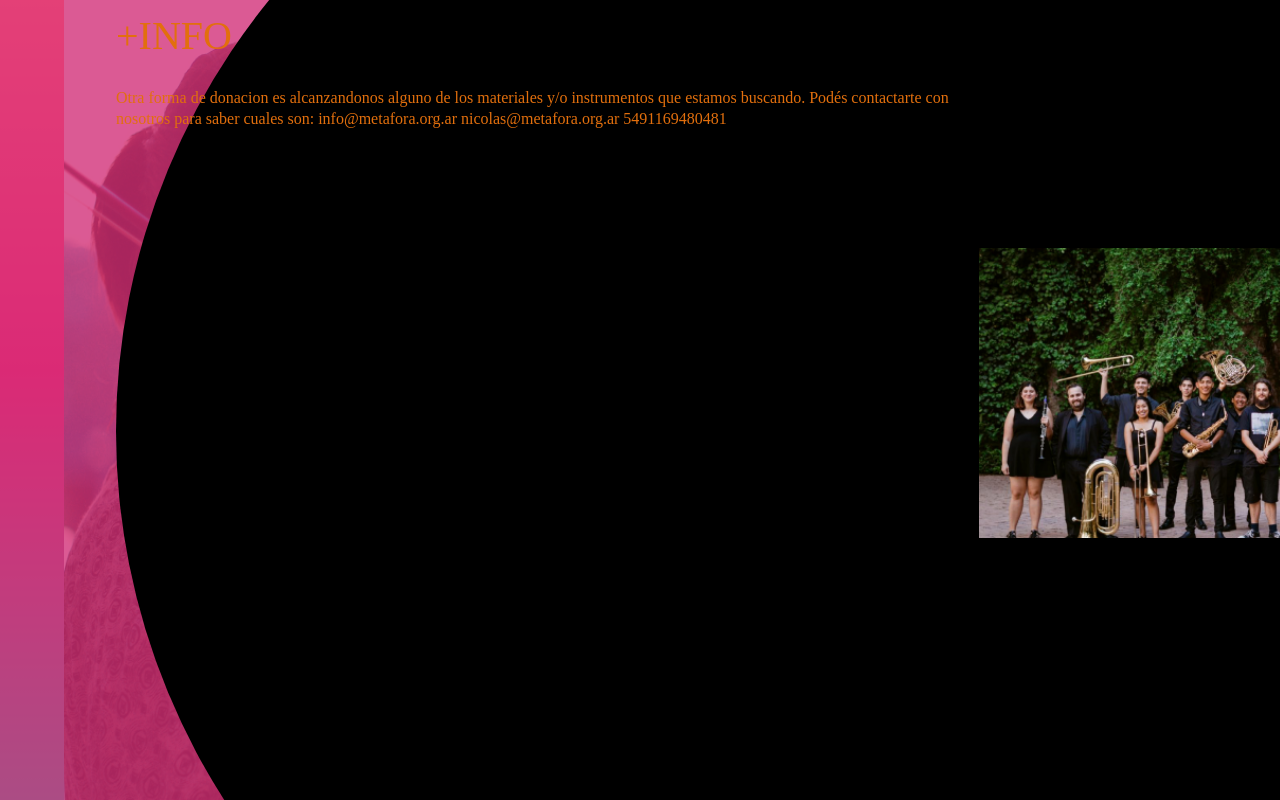
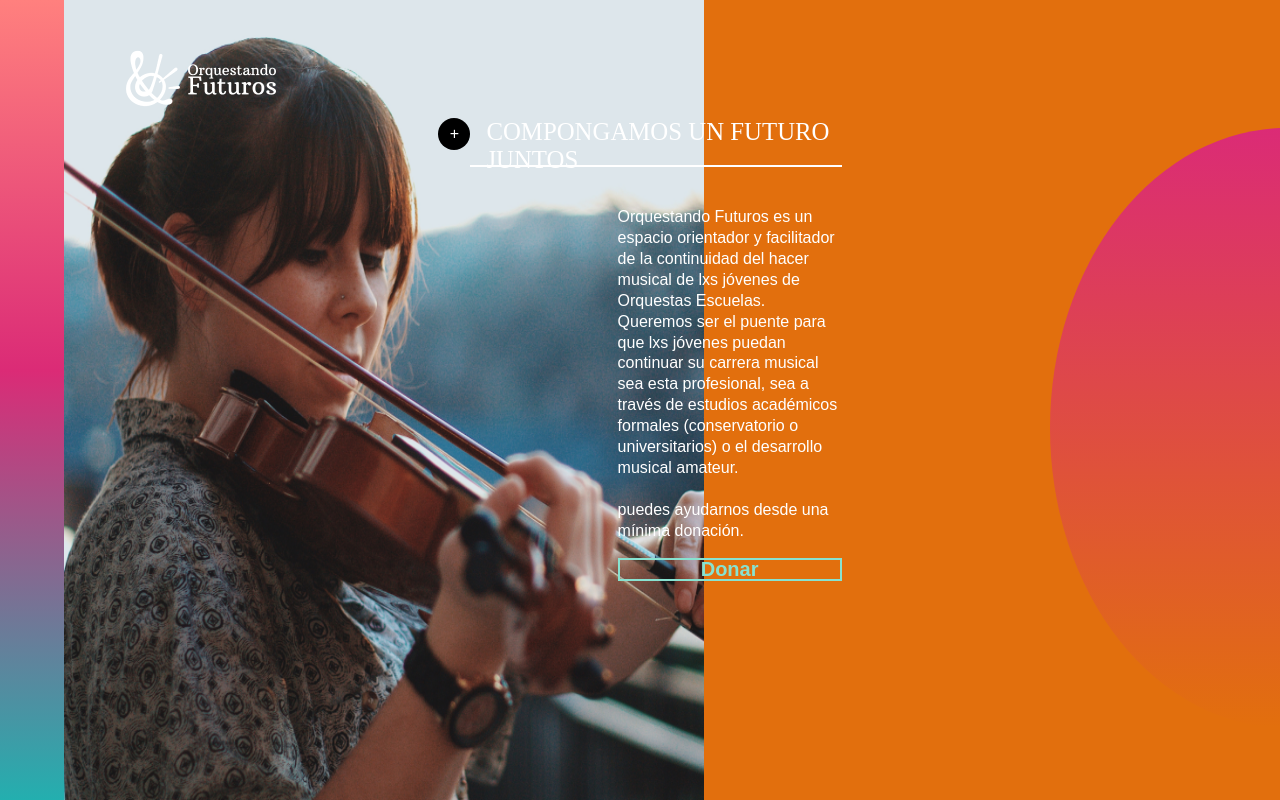
Before and after one commit to pablitxn/metafora-web, a Next.js app: page /orquestando-futuros in a window 1280 px wide. Built offline with nearby package versions, Linux system fonts and the light colour scheme.

Commit message:
wip: styling and refactoring

```diff
--- a/src/components/orquestando-futuros/background/styles.ts
+++ b/src/components/orquestando-futuros/background/styles.ts
@@ -1,6 +1,8 @@
 import styled from 'styled-components';
 
 export const BackgroundContainer = styled.div`
+  position: absolute;
+  top: 0;
   display: flex;
   width: 100%;
   height: 100vh;
--- a/src/components/orquestando-futuros/header/index.tsx
+++ b/src/components/orquestando-futuros/header/index.tsx
@@ -1,8 +1,13 @@
-const Header = () => {
-    return (
-        <div>
-        </div>
-    )
-}
+import { FunctionComponent } from 'react';
+import { HeaderContent, Logo, Links } from './styles';
 
-export default Header
+const Header: FunctionComponent = () => {
+  return (
+    <HeaderContent>
+      <Logo src="/images/logo-orquestando-1.png" alt="logo" />
+      <Links />
+    </HeaderContent>
+  );
+};
+
+export default Header;
--- /dev/null
+++ b/src/components/orquestando-futuros/header/styles.ts
@@ -0,0 +1,13 @@
+import styled from 'styled-components';
+
+export const HeaderContent = styled.div`
+  /* position: absolute; */
+  /* top: 0; */
+  width: 100%;
+  z-index: 1;
+`;
+export const Logo = styled.img`
+  margin-top: 45px;
+  margin-left: 109px;
+`;
+export const Links = styled.div``;
--- a/src/components/orquestando-futuros/orquestando-futuros-content/index.tsx
+++ b/src/components/orquestando-futuros/orquestando-futuros-content/index.tsx
@@ -1,4 +1,4 @@
-import { FunctionComponent } from 'react';
+import { FunctionComponent, useState } from 'react';
 import {
   MainBody,
   Title,
@@ -6,8 +6,8 @@ import {
   Canvas,
   Description,
   Paragraph,
-  Donation,
-  DescriptionDono,
+  // Donation,
+  // DescriptionDono,
   Button,
   Ellipse,
 } from './styles';
@@ -15,11 +15,15 @@ import {
 import MoreInfo from './more-info';
 
 const OrquestandoFuturosContent: FunctionComponent = () => {
+  const [isActive, setIsActive] = useState(false);
+
+  const handleClick = () => setIsActive((prev) => !prev);
+
   return (
     <MainBody>
       <Canvas>
         <Title>
-          <MoreInfo />
+          <MoreInfo isActive={isActive} handleClick={handleClick} />
           <Text>Compongamos un futuro juntos</Text>
         </Title>
         <Description>
@@ -28,13 +32,15 @@ const OrquestandoFuturosContent: FunctionComponent = () => {
             musical de lxs jóvenes de Orquestas Escuelas. Queremos ser el puente para que lxs
             jóvenes puedan continuar su carrera musical sea esta profesional, sea a través de
             estudios académicos formales (conservatorio o universitarios) o el desarrollo musical
-            amateur.{' '}
+            amateur.
+            <br /> <br />
+            puedes ayudarnos desde una mínima donación.
           </Paragraph>
+          <Button>Donar</Button>
         </Description>
-        <Donation>
-          <DescriptionDono>puedes ayudarnos desde una mínima donación.</DescriptionDono>
-          <Button>Donar</Button>
-        </Donation>
+        {/* <Donation> */}
+        {/* <DescriptionDono>puedes ayudarnos desde una mínima donación.</DescriptionDono> */}
+        {/* </Donation> */}
         <Ellipse />
       </Canvas>
     </MainBody>
--- a/src/components/orquestando-futuros/orquestando-futuros-content/more-info/index.tsx
+++ b/src/components/orquestando-futuros/orquestando-futuros-content/more-info/index.tsx
@@ -1,31 +1,37 @@
 import { FunctionComponent } from 'react';
 import {
-  /* Icon, */ MoreInfoContainer,
+  Icon,
+  MoreInfoContainer,
   ExpandedInfo,
   Canvas,
   Title,
-  Paragraph,
+  Text,
   Description,
   Image,
 } from './styles';
 
-const MoreInfo: FunctionComponent = () => {
+const MoreInfo: FunctionComponent<MoreInfoProps> = ({ isActive, handleClick }) => {
   return (
     <MoreInfoContainer>
-      {/* <Icon>+</Icon> */}
-      <ExpandedInfo>
+      {!isActive && <Icon onClick={handleClick}>+</Icon>}
+      {isActive && (
+        <ExpandedInfo onClick={handleClick}>
           <Canvas>
             <Description>
               <Title>+INFO</Title>
-            <Paragraph>
-              Otra forma de donacion es alcanzandonos alguno de los materiales y/o instrumentos que
-              estamos buscando. Podés contactarte con nosotros para saber cuales son:
-              ️info@metafora.org.ar nicolas@metafora.org.ar 5491169480481
-            </Paragraph>
+              <Text>
+                Otra forma de donacion es alcanzandonos alguno de los materiales y/o instrumentos
+                que estamos buscando. Podés contactarte con nosotros para saber cuales son:
+                <br />
+                <br />
+                ️info@metafora.org.ar
+                <br /> nicolas@metafora.org.ar 5491169480481
+              </Text>
             </Description>
             <Image src="/images/camada-egresados-1.png" alt="photo" />
           </Canvas>
         </ExpandedInfo>
+      )}
     </MoreInfoContainer>
   );
 };
--- a/src/components/orquestando-futuros/orquestando-futuros-content/more-info/styles.ts
+++ b/src/components/orquestando-futuros/orquestando-futuros-content/more-info/styles.ts
@@ -1,14 +1,6 @@
 import styled from 'styled-components';
 
-export const MoreInfoContainer = styled.div`
-  position: absolute;
-  top: 0;
-  left: 0;
-  width: 100%;
-  height: 100vh;
-  background: rgba(219, 43, 118, 0.74);
-  z-index: 5;
-`;
+export const MoreInfoContainer = styled.div``;
 
 export const Icon = styled.div`
   display: flex;
@@ -25,9 +17,19 @@ export const Icon = styled.div`
   border-radius: 50%;
 
   background: #000000;
+  user-select: none;
+  cursor: pointer;
 `;
 
-export const ExpandedInfo = styled.div``;
+export const ExpandedInfo = styled.div`
+  position: absolute;
+  top: 0;
+  left: 0;
+  width: 100%;
+  height: 100vh;
+  background: rgba(219, 43, 118, 0.74);
+  z-index: 5;
+`;
 export const Canvas = styled.div`
   position: relative;
   width: 1366px;
@@ -38,24 +40,26 @@ export const Canvas = styled.div`
   background: black;
 
   display: flex;
+  justify-content: center;
 `;
 
 export const Description = styled.div`
   position: relative;
   top: 252px;
   display: flex;
+  width: 283px;
   height: 100vh;
   flex-direction: column;
   /* align-items: center; */
   justify-content: center;
-  justify-content: flex-start;
+  /* justify-content: flex-start; */
 `;
 
-export const Title = styled.h1`
+export const Title = styled.h2`
   font-family: 'Bebas Neue';
   font-style: normal;
   font-weight: normal;
-  font-size: 40px;
+  font-size: 2.5rem;
   line-height: 1.155rem;
   /* or 46px */
 
@@ -64,7 +68,7 @@ export const Title = styled.h1`
 
   color: #e26f0d;
 `;
-export const Paragraph = styled.p`
+export const Text = styled.p`
   font-family: 'Josefin Sans';
   font-style: normal;
   font-weight: normal;
--- /dev/null
+++ b/src/components/orquestando-futuros/orquestando-futuros-content/more-info/types.d.ts
@@ -0,0 +1,4 @@
+interface MoreInfoProps {
+  isActive: boolean;
+  handleClick: () => void;
+}
--- a/src/components/orquestando-futuros/orquestando-futuros-content/styles.ts
+++ b/src/components/orquestando-futuros/orquestando-futuros-content/styles.ts
@@ -1,19 +1,20 @@
 import styled from 'styled-components';
 
 export const MainBody = styled.div`
-  position: absolute;
   display: flex;
-  height: 100vh;
   width: 100%;
+  z-index: 2;
+  align-items: center;
+  justify-content: center;
 `;
 export const Canvas = styled.div`
-  /* position: relative; */
-  width: 100%;
+  display: flex;
+  flex-direction: column;
+  justify-content: center;
+  align-items: flex-end;
 `;
 export const Title = styled.div`
   display: flex;
-  margin-top: 12rem;
-  margin-left: 23rem;
   justify-content: center;
 `;
 
@@ -36,23 +37,18 @@ export const Text = styled.h1`
 `;
 export const Description = styled.div`
   display: flex;
-  width: 100%;
+  flex-direction: column;
+  flex-wrap: wrap;
   justify-content: center;
   margin-top: 1.5rem;
 `;
 export const Paragraph = styled.p`
-  /* width: 255px;
-  height: 272px; */
-
   width: 14rem;
-
-  margin-left: 35rem;
 
   font-family: 'Josefin Sans', sans-serif;
   font-style: normal;
   font-weight: normal;
   line-height: 1.31em;
-  /* or 21px */
 
   display: flex;
   align-items: center;
@@ -60,10 +56,7 @@ export const Paragraph = styled.p`
   color: #ffffff;
 `;
 export const Donation = styled.div`
-  position: absolute;
   width: 17.7%;
-  top: 78%;
-  left: 60%;
 `;
 export const DescriptionDono = styled.div`
   font-family: Josefin Sans;
@@ -79,14 +72,7 @@ export const DescriptionDono = styled.div`
   color: #ffffff;
 `;
 export const Button = styled.div`
-  /* position: relative;
-  width: 149px;
-  height: 42px;
-  left: 857px;
-  top: 591px; */
-
-  width: 58.43137255%;
-  height: 5.57%;
+  width: 100%;
 
   border: 2px solid #88e2d0;
   box-sizing: border-box;
@@ -97,7 +83,6 @@ export const Button = styled.div`
   flex-direction: column;
 
   color: #88e2d0;
-  font-family: Josefin Sans;
   font-style: normal;
   font-weight: bold;
   font-size: 1.25rem;
--- a/src/layouts/orquestando-futuros/styles.ts
+++ b/src/layouts/orquestando-futuros/styles.ts
@@ -6,5 +6,6 @@ export const OrquestandoContainer = styled.div`
   width: 100%;
   display: flex;
   flex-direction: column;
+  flex-wrap: wrap;
   overflow: hidden;
 `;
```
Also changed, not shown: public/images/logo-orquestando-1.png (added). Lines whose indentation alone changed are shown as unchanged.
